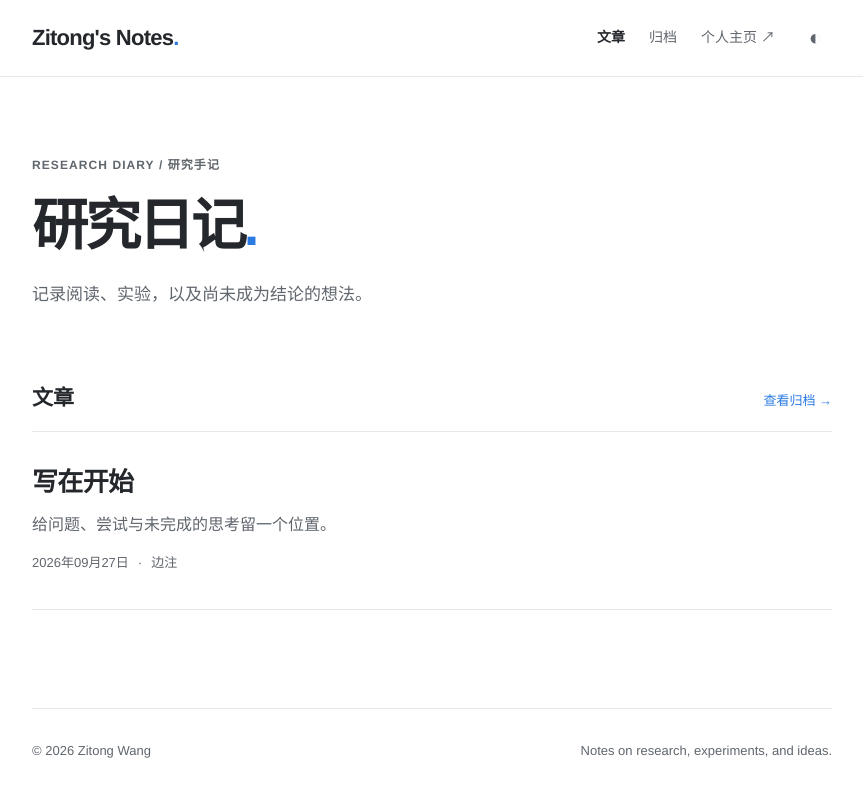
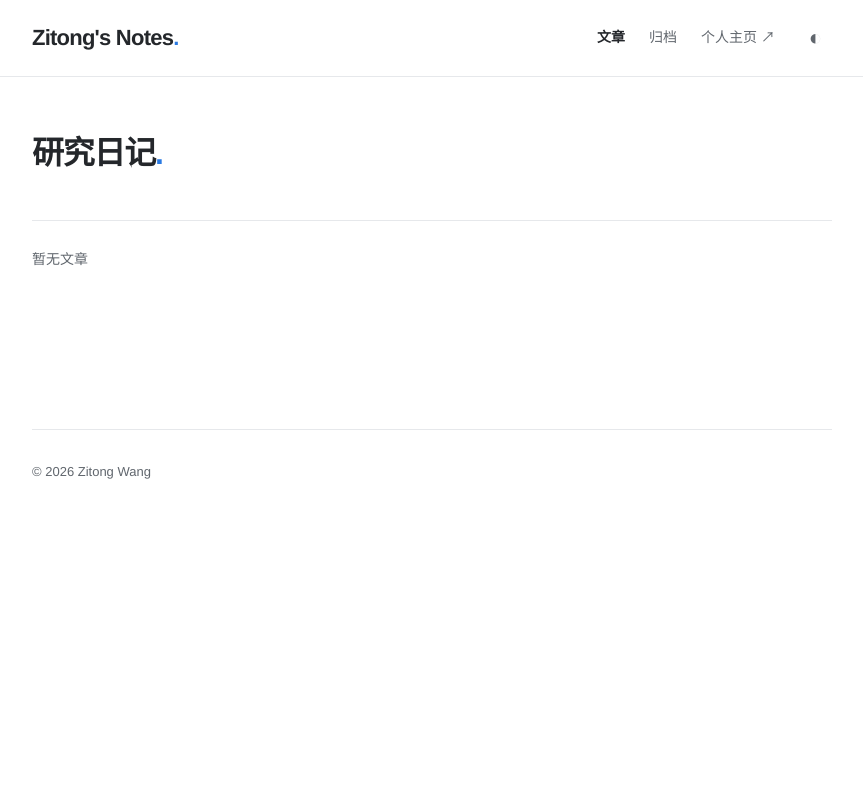
Before and after one commit to ZitongWang018/ZitongWang018.github.io, a Jekyll site: the page built from research-diary/index.html, in a window 1280 px wide. Shown: the top 797 px of the page, without its empty margins (208-1071 px from the left). Built offline with Jekyll 4.4.1, drawn with Linux system fonts in a browser that asks for light colours.

Commit message:
Simplify research diary copy and remove placeholder entry

```diff
--- a/_includes/research-footer.html
+++ b/_includes/research-footer.html
@@ -1,2 +1,2 @@
-<footer class="site-footer"><span>© {{ 'now' | date: '%Y' }} Zitong Wang</span><span>Notes on research, experiments, and ideas.</span></footer>
+<footer class="site-footer">© {{ 'now' | date: '%Y' }} Zitong Wang</footer>
 <script src="/research-diary/theme.js" defer></script>
--- a/_research_diary/2026-09-27-preface.md
+++ /dev/null
@@ -1,11 +0,0 @@
----
-layout: research-note
-title: "写在开始"
-date: 2026-09-27
-category: 边注
-summary: "给问题、尝试与未完成的思考留一个位置。"
----
-
-这里是一份研究日记。它会存放阅读中的疑问、实验里的观察，以及还没有整理成正式文章的想法。
-
-记录不必等到结论出现。一个问题、一条反常的结果，或者下一步想试的方向，都值得先写下来。
--- a/research-diary/archive.html
+++ b/research-diary/archive.html
@@ -18,7 +18,8 @@ title: Archive
 <body>
   {% include research-header.html active="archive" %}
   <main class="page-wrap archive-page">
-    <div class="page-heading"><p class="intro-kicker">ALL NOTES</p><h1>文章归档<span class="accent">.</span></h1><p>按时间浏览所有记录。</p></div>
+    <div class="page-heading"><h1>归档<span class="accent">.</span></h1></div>
+    {% if notes.size == 0 %}<p class="empty-state">暂无文章</p>{% endif %}
     {% assign current_year = '' %}
     {% for note in notes %}
       {% assign note_year = note.date | date: '%Y' %}
--- a/research-diary/index.html
+++ b/research-diary/index.html
@@ -10,7 +10,7 @@ title: Research Diary
   <meta charset="utf-8">
   <meta name="viewport" content="width=device-width, initial-scale=1">
   <meta name="color-scheme" content="light dark">
-  <meta name="description" content="Zitong Wang 的研究日记：阅读、实验与持续更新的想法。">
+  <meta name="description" content="Zitong Wang 的研究日记。">
   <title>研究日记 · Zitong's Notes</title>
   {% include research-theme-init.html %}
   <link rel="stylesheet" href="/research-diary/style.css">
@@ -19,13 +19,10 @@ title: Research Diary
   {% include research-header.html active="posts" %}
   <main class="page-wrap">
     <section class="intro" aria-labelledby="page-title">
-      <p class="intro-kicker">RESEARCH DIARY / 研究手记</p>
       <h1 id="page-title">研究日记<span class="accent">.</span></h1>
-      <p>记录阅读、实验，以及尚未成为结论的想法。</p>
     </section>
 
-    <section class="post-index" aria-labelledby="posts-title">
-      <div class="section-title"><h2 id="posts-title">文章</h2><a href="/research-diary/archive/">查看归档 →</a></div>
+    <section class="post-index" aria-label="文章列表">
       {% if notes.size > 0 %}
       <ol class="post-list">
         {% for note in notes %}
@@ -40,7 +37,7 @@ title: Research Diary
         {% endfor %}
       </ol>
       {% else %}
-      <p class="empty-state">第一篇日记，等待落笔。</p>
+      <p class="empty-state">暂无文章</p>
       {% endif %}
     </section>
   </main>
--- a/research-diary/style.css
+++ b/research-diary/style.css
@@ -82,27 +82,21 @@ a:focus-visible, button:focus-visible { outline: 2px solid var(--link); outline-
 }
 .theme-toggle:hover { background: var(--code-background); color: var(--text); }
 
-.intro { padding: 78px 0 71px; }
-.intro-kicker { margin: 0 0 17px; color: var(--secondary); font-size: 12px; font-weight: 600; letter-spacing: .09em; }
-.intro h1, .page-heading h1 { margin: 0; font-size: clamp(40px, 6vw, 56px); font-weight: 700; letter-spacing: -.055em; line-height: 1.2; }
-.intro > p:last-child, .page-heading > p:last-child { margin: 21px 0 0; color: var(--secondary); font-size: 17px; }
-
-.section-title { display: flex; justify-content: space-between; align-items: baseline; gap: 20px; padding-bottom: 15px; border-bottom: 1px solid var(--border); }
-.section-title h2 { margin: 0; font-size: 21px; font-weight: 600; }
-.section-title a { font-size: 13px; }
-.post-list { margin: 0; padding: 0; list-style: none; }
+.intro { padding: 56px 0 31px; }
+.intro h1, .page-heading h1 { margin: 0; font-size: 32px; font-weight: 600; letter-spacing: -.04em; line-height: 1.3; }
+.post-list { margin: 0; padding: 0; border-top: 1px solid var(--border); list-style: none; }
 .post-item { padding: 33px 0 35px; border-bottom: 1px solid var(--border); }
 .post-item h3 { margin: 0 0 11px; font-size: 26px; font-weight: 600; line-height: 1.35; letter-spacing: -.025em; }
 .post-item h3 a { color: var(--text); }
 .post-item h3 a:hover { color: var(--link); text-decoration: none; }
 .post-summary { margin: 0 0 13px; color: var(--secondary); line-height: 1.75; }
 .post-meta { display: flex; flex-wrap: wrap; align-items: center; gap: 9px; margin: 0; color: var(--secondary); font-size: 13px; }
-.empty-state { color: var(--secondary); padding: 32px 0 60px; }
+.empty-state { color: var(--secondary); padding: 27px 0 60px; border-top: 1px solid var(--border); font-size: 14px; }
 
-.site-footer { display: flex; flex-wrap: wrap; justify-content: space-between; gap: 8px 24px; padding: 31px 0 45px; margin-top: 98px; border-top: 1px solid var(--border); color: var(--secondary); font-size: 13px; }
+.site-footer { padding: 31px 0 45px; margin-top: 98px; border-top: 1px solid var(--border); color: var(--secondary); font-size: 13px; }
 
 .archive-page { padding-top: 70px; }
-.page-heading { padding-bottom: 58px; }
+.page-heading { padding-bottom: 32px; }
 .archive-year { display: grid; grid-template-columns: 110px minmax(0, 1fr); gap: 26px; padding: 27px 0; border-top: 1px solid var(--border); }
 .archive-year h2 { margin: 0; font-size: 24px; font-weight: 600; letter-spacing: -.04em; }
 .archive-year ul { padding: 0; margin: 0; list-style: none; }
@@ -147,13 +141,13 @@ a:focus-visible, button:focus-visible { outline: 2px solid var(--link); outline-
   .site-nav a { font-size: 13px; }
   .site-nav .home-label { display: none; }
   .theme-toggle { width: 28px; height: 28px; }
-  .intro { padding: 57px 0 55px; }
-  .intro > p:last-child, .page-heading > p:last-child { font-size: 15px; }
+  .intro { padding: 42px 0 24px; }
+  .intro h1, .page-heading h1 { font-size: 28px; }
   .post-item { padding: 27px 0 29px; }
   .post-item h3 { font-size: 23px; }
   .site-footer { margin-top: 75px; }
   .archive-page { padding-top: 54px; }
-  .page-heading { padding-bottom: 45px; }
+  .page-heading { padding-bottom: 24px; }
   .archive-year { grid-template-columns: 1fr; gap: 5px; }
   .archive-year li { grid-template-columns: 50px minmax(0, 1fr); gap: 10px; }
   .archive-category { display: none; }
```
Also changed, not shown: 1 other file.
